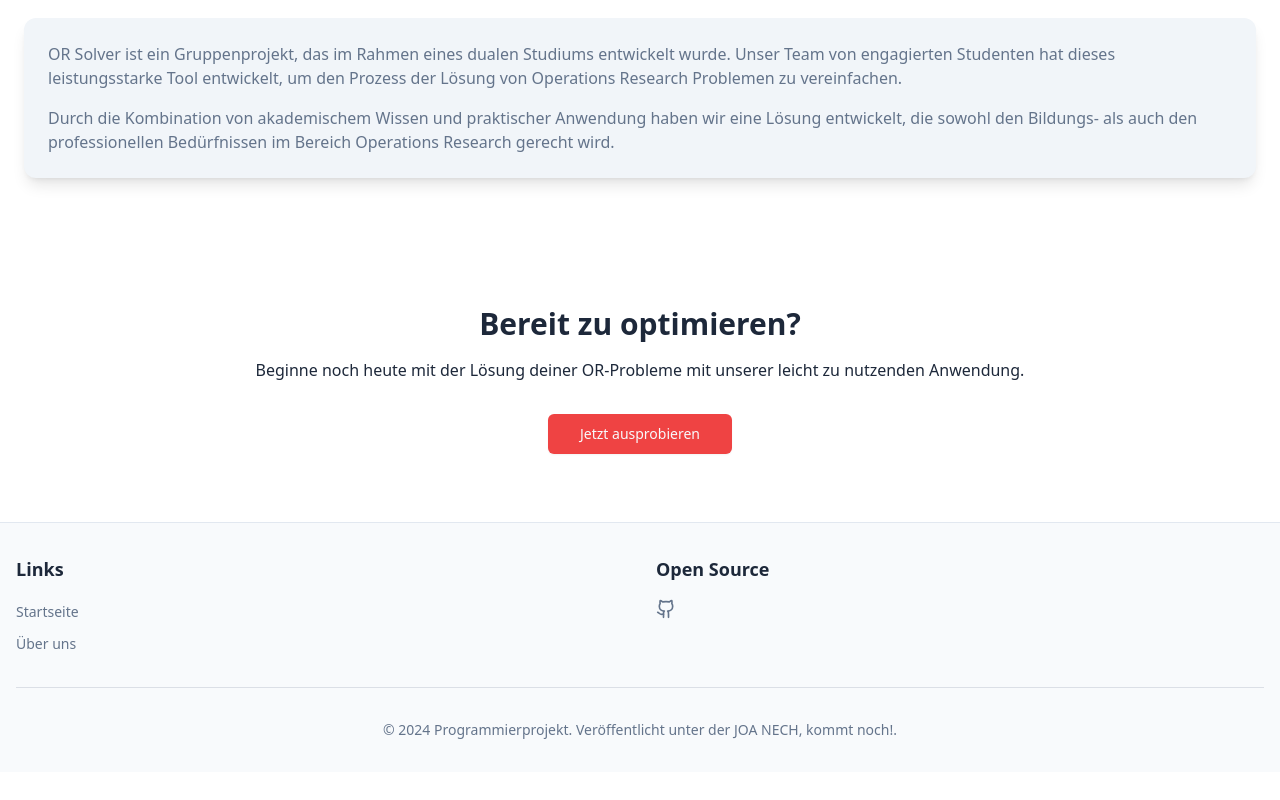
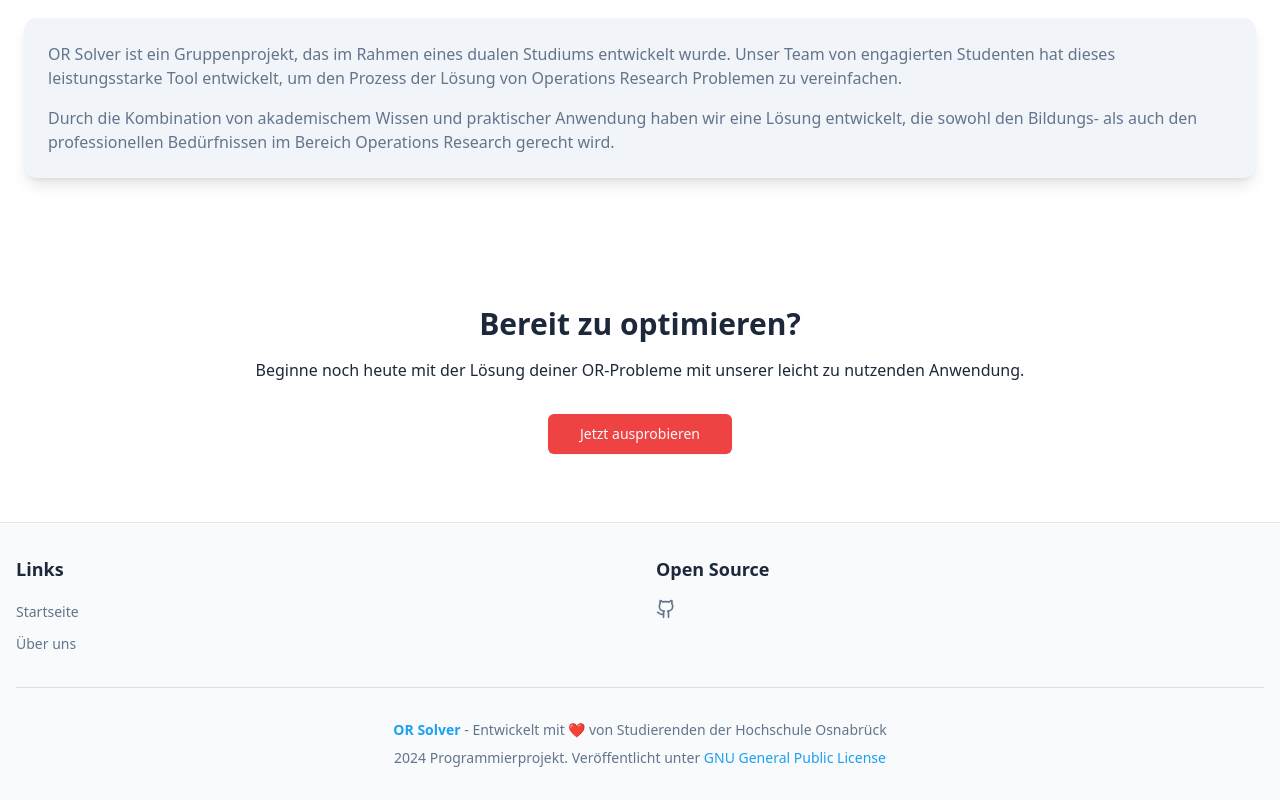
Before and after one commit to mst2k/programmierprojekt, a React (Vite) app in the folder frontend/: page /solver in a window 1280 px wide. Shown: the part 885-1685 px from the top of the page. Before the commit the page ends 1657 px from the top, so only its background shows below. Built offline with nearby package versions, Linux system fonts and the light colour scheme.

Commit message:
fix(footer): licence info in footer

```diff
--- a/frontend/src/components/ui/general/webBasic/footer.tsx
+++ b/frontend/src/components/ui/general/webBasic/footer.tsx
@@ -35,10 +35,32 @@ export default function Footer() {
                     </div>
                 </div>
                 <div className="mt-8 pt-8 border-t border-muted-foreground/20">
-                    <p className="text-center text-sm text-muted-foreground">
-                        © {new Date().getFullYear()} Programmierprojekt. Veröffentlicht unter der JOA NECH, kommt noch!.
-                    </p>
-                </div>
+    <p className="text-center text-sm text-muted-foreground space-y-2">
+        <span className="block">
+            <strong className="text-primary">
+            <a
+                href="https://github.com/mst2k/programmierprojekt"
+                className="text-primary hover:underline"
+                target="_blank"
+                rel="noopener noreferrer"
+            >
+                {t('orsolverf')}
+            </a>
+            </strong> - {t('devwith')}
+        </span>
+        <span className="block">
+            {`${new Date().getFullYear()} ${t('lic')} `}
+            <a
+                href="https://github.com/mst2k/programmierprojekt/blob/main/LICENSE"
+                className="text-primary hover:underline"
+                target="_blank"
+                rel="noopener noreferrer"
+            >
+                GNU General Public License
+            </a>
+        </span>
+    </p>
+</div>
             </div>
         </footer>
     )
--- a/frontend/src/translations/de.json
+++ b/frontend/src/translations/de.json
@@ -67,6 +67,9 @@
     "settings": "Einstellungen",
     "bounds": "Beschränkungen",
     "solver": "Löser",
+    "orsolverf": "OR Solver",
+    "devwith": "Entwickelt mit ❤️ von Studierenden der Hochschule Osnabrück",
+    "lic": "Programmierprojekt. Veröffentlicht unter ",
     "basicModelInput" : {
         "solve": "Lösen",
         "upload": "Problem Hochladen"
--- a/frontend/src/translations/en.json
+++ b/frontend/src/translations/en.json
@@ -63,7 +63,10 @@
     "description_lp": "The CPLEX LP format is used to represent linear optimization problems. It uses a line-based syntax to define the objective function and constraints. Example:\n\nMaximize\n  obj: 3 x + 2 y\nSubject To\n  c1: x + y <= 10\nBounds\n  0 <= x\n  0 <= y\nEnd",
     "description_mps": "MPS is a widely used file format for representing linear and integer optimization problems. It is column-oriented and consists of sections like ROWS, COLUMNS, and RHS. Example:\n\nNAME  SimpleProblem\nROWS\n N  OBJ\n L  C1\nCOLUMNS\n    x  OBJ  3\n    x  C1   1\n    y  OBJ  2\n    y  C1   1\nRHS\n    RHS1 C1 10\nBOUNDS\n UP BND1 x 10\n UP BND1 y 10\nENDATA",
     "bounds": "Bounds",
+    "lic": "Programmierprojekt. Published under ",
     "solver": "Solver",
+    "orsolverf": "OR Solver",
+    "devwith": "Developed with ❤️ by students at the University of Applied Sciences Osnabrück",
     "basicModelInput" : {
         "solve": "Sovle",
         "upload": "Upload Problem"
```
